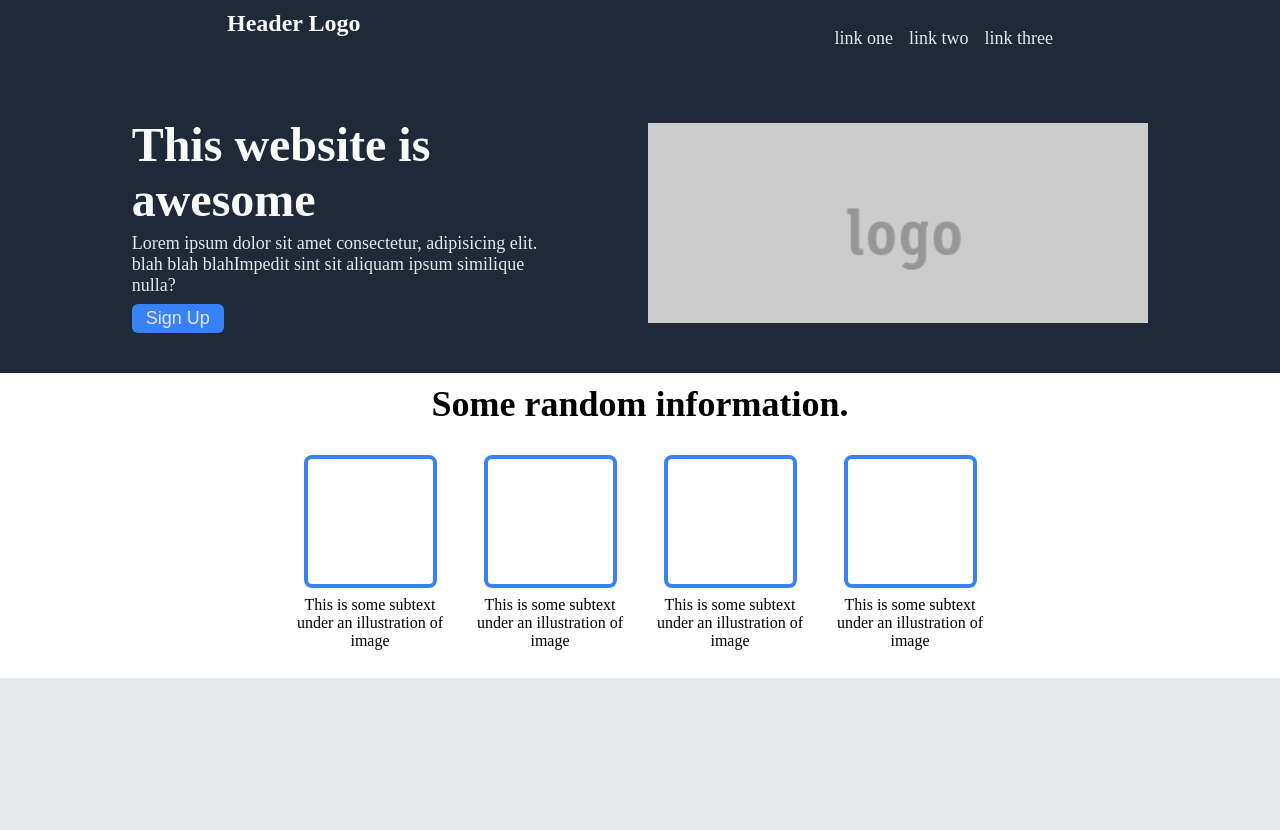
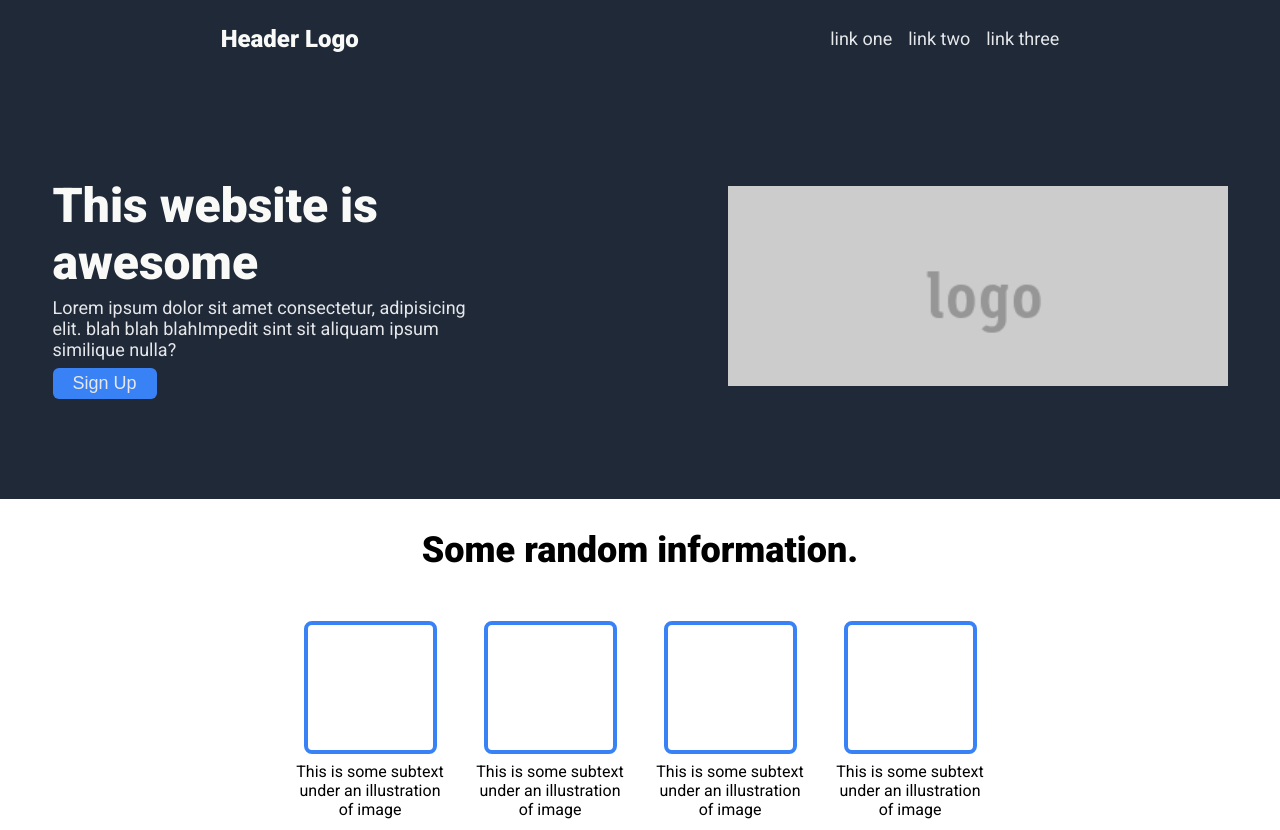
Before and after one commit to lsill24/Landing-Page, a plain HTML site: page index.html in a window 1280 px wide. Shown: the top 830 px of the page. Drawn offline with Linux system fonts and the light colour scheme.

Commit message:
Changed font family and added appropriate padding

```diff
--- a/index.html
+++ b/index.html
@@ -5,6 +5,9 @@
     <meta http-equiv="X-UA-Compatible" content="IE=edge">
     <meta name="viewport" content="width=device-width, initial-scale=1.0">
     <link rel="stylesheet" href="style.css">
+    <link rel="preconnect" href="https://fonts.googleapis.com">
+<link rel="preconnect" href="https://fonts.gstatic.com" crossorigin>
+<link href="https://fonts.googleapis.com/css2?family=Roboto:ital,wght@0,100;0,300;0,400;0,500;0,700;0,900;1,100;1,300;1,400;1,500;1,700;1,900&display=swap" rel="stylesheet">
     <title>Landing Page</title>
 </head>
 <body>
@@ -71,7 +74,7 @@
     </div>
 
     <div class="footer">
-        Copyright The Odin Project 2023
+        Copyright &copy;  The Odin Project 2023
     </div>
 
 </body>
--- a/style.css
+++ b/style.css
@@ -1,14 +1,16 @@
 body {
     display: flex;
     flex-direction: column;
-    margin:0px
+    margin:0px;
+    font-family:'Roboto', sans-serif;
 }
 
 .header {
     background-color: #1F2937;
     display: flex;
     justify-content: space-around;
-    padding: 10px
+    align-items: center;
+    padding: 10px 5px
 }
 
 .logo {
@@ -37,10 +39,10 @@
 .first {
     background-color: #1F2937;
     display: flex;
-    justify-content: space-evenly;
+    justify-content: center;
     align-items: center;
-
-    padding: 40px
+    gap:250px;
+    padding: 100px 40px
 }
 
 .block1 {
@@ -63,7 +65,7 @@
 .buttontop {
     background-color: #3882F6;
     color: #E5E7EB;
-    padding: 4px 14px;
+    padding: 5px 20px;
     border: none;
     border-radius: 6px;
     font-size: 18px;
@@ -84,9 +86,9 @@
 
 .randoms {
     font-size: 36px;
-    font-weight: 600;
+    font-weight:900;
     text-align: center;
-    padding: 10px
+    padding: 30px 0px
 }
 
 .card {
@@ -119,8 +121,8 @@
     display: flex;
     flex-direction: column;
     background-color: #E5E7EB ;
-
     justify-content: center;
+    margin-top: 100px;
     padding: 150px 450px
 
 }
@@ -128,6 +130,7 @@
 .quote{
     font-size: 36px;
     font-style: italic;
+    font-weight: 300;
 }
 
 .author{
@@ -178,10 +181,10 @@
 
 .bottombutton{
     background-color: #3882F6;
-    border: #F9FAF8 1px solid;
+    border: #F9FAF8 2px solid;
     color: #F9FAF8;
     border-radius: 6px;
-    padding:4px 14px;
+    padding:5px 20px;
     font-size: 18px;
 
 
@@ -193,5 +196,6 @@
     align-items: center;
     background-color: #1F2937;
     color:#E5E7EB;
-    height:72px
+    height:72px;
+    font-size: 18px;
 }
```
